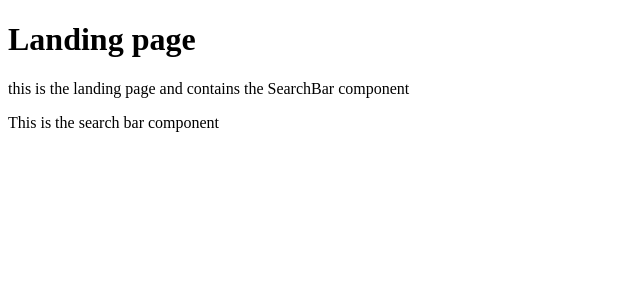
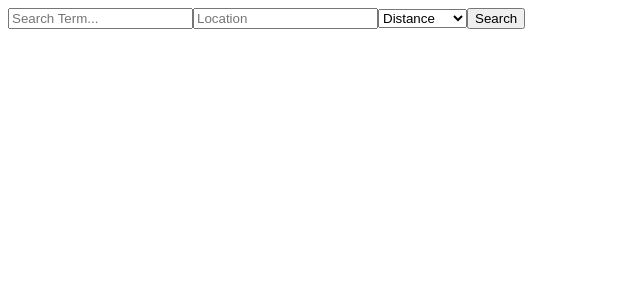
Before and after one commit to AlanFudge/poetic-systems-assessment, a React app: page / in a window 1280 px wide. Shown: the top 300 px of the page, without its empty margins (0-640 px from the left). Built offline with nearby package versions, Linux system fonts and the light colour scheme.

Commit message:
Remove placeholder and flesh out actual component

```diff
--- a/src/components/appHome.js
+++ b/src/components/appHome.js
@@ -3,10 +3,8 @@ import SearchBar from "./searchBar";
 
 export default function AppHome() {
     return (
-        <>
-            <h1>Landing page</h1>
-            <p>this is the landing page and contains the SearchBar component</p>
+        <div className="background-splash">
             <SearchBar />
-        </>
+        </div>
     )
 }
--- a/src/components/searchBar.js
+++ b/src/components/searchBar.js
@@ -1,7 +1,48 @@
-import React from "react";
+import React, { useState } from "react";
+import { useNavigate } from 'react-router-dom';
 
-export default function SearchBar({ location, term, sortBy }) {
+export default function SearchBar({ initialLocation, initialTerm, initialSortBy }) {
+    const navigate = useNavigate();
+    const [term, setTerm] = useState(initialTerm ? initialTerm : '');
+    const [location, setLocation] = useState(initialLocation ? initialLocation : '');
+    const [sortBy, setSortBy] = useState(initialSortBy ? initialSortBy : 'distance');
+
+    const handleChange = (e) => {
+        e.preventDefault();
+        const elementName = e.target.getAttribute('name');
+        switch (elementName) {
+            case 'term':
+                setTerm(e.target.value);
+                break;
+            case 'location':
+                setLocation(e.target.value);
+                break;
+            case 'sortBy':
+                setSortBy(e.target.value);
+            default:
+                return;
+        }
+    }
+
+    const handleSubmit = (e) => {
+        e.preventDefault();
+        if (location === '') window.alert('A zip code or location must be provided');
+        let queryString = `?location=${location}&sortBy=${sortBy}`;
+        if (term) queryString += `&term=${term}`;
+
+        navigate(`./search${queryString}`);
+    }
+
     return (
-        <p>This is the search bar component</p>
+        <form className='search-container' onSubmit={handleSubmit}>
+            <input name='term' type='text' placeholder='Search Term...' value={term} onChange={handleChange} />
+            <input name='location' type='text' placeholder='Location' value={location} onChange={handleChange} required />
+            <select name='sortBy' value={sortBy} onChange={handleChange}>
+                <option value='distance'>Distance</option>
+                <option value='best_match'>Best Match</option>
+                <option value='rating'>Rating</option>
+            </select>
+            <button type='submit'>Search</button>
+        </form>
     )
 }
```
